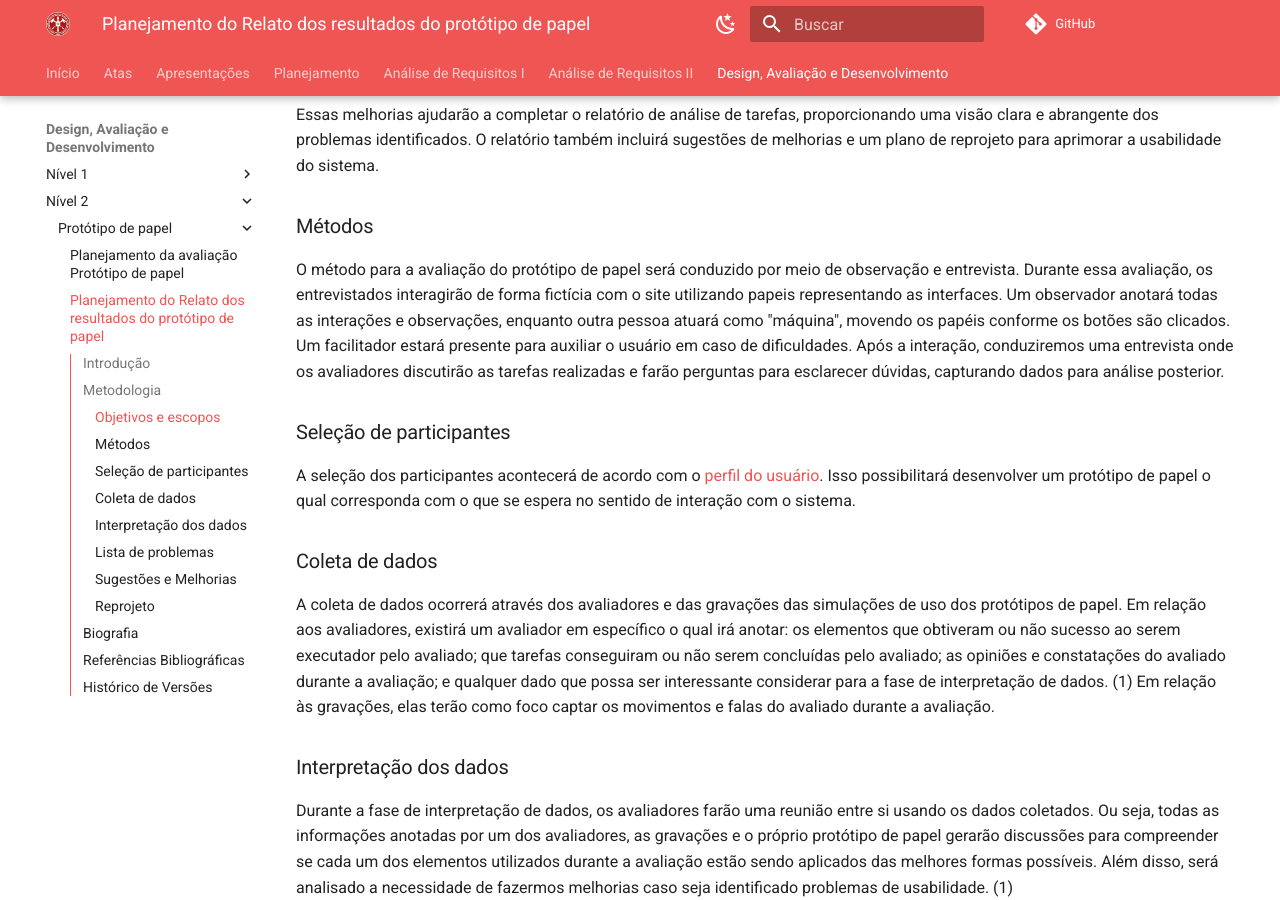
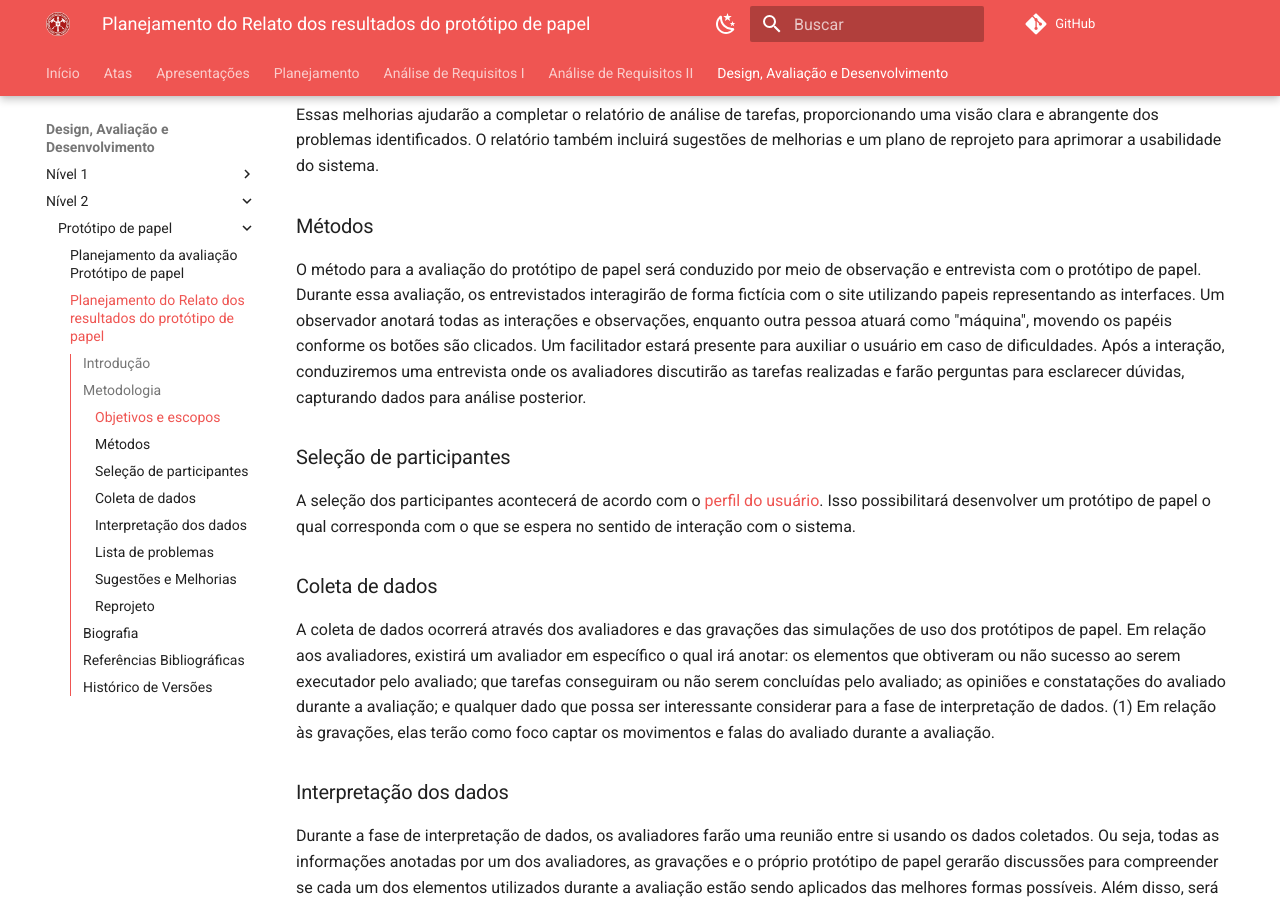
Before and after one commit to Interacao-Humano-Computador/2024.1-CBMERJ, an MkDocs documentation site: the page built from docs/design_avaliacao_desenvolvimento/nivel_2/prototipo_papel/planejamento_relato_resultados_prototipo_papel.md, in a window 1280 px wide and 900 px high, scrolled down 952 px. Built offline with MkDocs 1.6.1 and Material for MkDocs 9.7.7, drawn with Linux system fonts in a browser that asks for light colours; comment, search, counter and statistics services are not loaded.

Commit message:
Atualização PRRPP

```diff
--- a/docs/design_avaliacao_desenvolvimento/nivel_2/prototipo_papel/planejamento_relato_resultados_prototipo_papel.md
+++ b/docs/design_avaliacao_desenvolvimento/nivel_2/prototipo_papel/planejamento_relato_resultados_prototipo_papel.md
@@ -71,7 +71,7 @@ Essas melhorias ajudarão a completar o relatório de análise de tarefas, propo
 
 ### Métodos
 
-O método para a avaliação do protótipo de papel será conduzido por meio de observação e entrevista. Durante essa avaliação, os entrevistados interagirão de forma fictícia com o site utilizando papeis representando as interfaces. Um observador anotará todas as interações e observações, enquanto outra pessoa atuará como "máquina", movendo os papéis conforme os botões são clicados. Um facilitador estará presente para auxiliar o usuário em caso de dificuldades. Após a interação, conduziremos uma entrevista onde os avaliadores discutirão as tarefas realizadas e farão perguntas para esclarecer dúvidas, capturando dados para análise posterior.
+O método para a avaliação do protótipo de papel será conduzido por meio de observação e entrevista com o protótipo de papel. Durante essa avaliação, os entrevistados interagirão de forma fictícia com o site utilizando papeis representando as interfaces. Um observador anotará todas as interações e observações, enquanto outra pessoa atuará como "máquina", movendo os papéis conforme os botões são clicados. Um facilitador estará presente para auxiliar o usuário em caso de dificuldades. Após a interação, conduziremos uma entrevista onde os avaliadores discutirão as tarefas realizadas e farão perguntas para esclarecer dúvidas, capturando dados para análise posterior.
 
 
 
```
